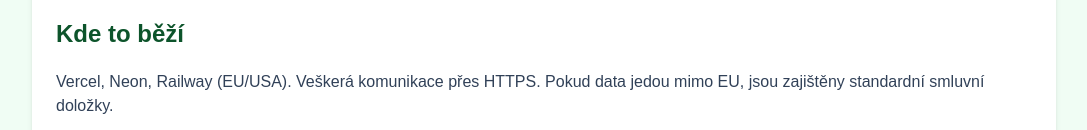
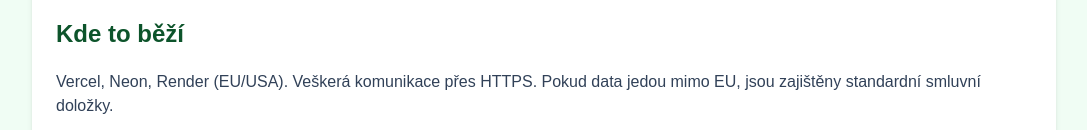
Before and after one commit to Klimondra/ChatAppFrontend, a Next.js app: page /privacy-policy-cookies in a window 1280 px wide. Shown: the part 822-952 px from the top of the page, without its empty margins (96-1183 px from the left). Built offline with nearby package versions, Linux system fonts and the light colour scheme; a web font is replaced by a local one.

Commit message:
Mistake in PP
Took 34 seconds

```diff
--- a/src/app/privacy-policy-cookies/page.jsx
+++ b/src/app/privacy-policy-cookies/page.jsx
@@ -69,7 +69,7 @@
                     Kde to běží
                 </h2>
                 <p className="font-main text-base text-slate-700">
-                    Vercel, Neon, Railway (EU/USA). Veškerá komunikace přes HTTPS. Pokud data jedou mimo EU, jsou zajištěny standardní smluvní doložky.
+                    Vercel, Neon, Render (EU/USA). Veškerá komunikace přes HTTPS. Pokud data jedou mimo EU, jsou zajištěny standardní smluvní doložky.
                 </p>
 
                 <h2 className="font-main font-semibold text-2xl text-green-900">
```
